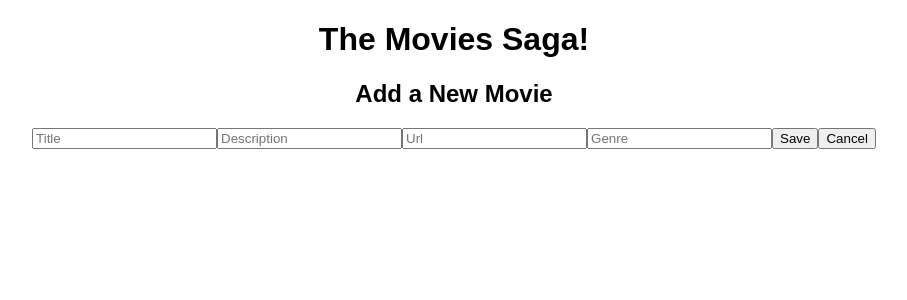
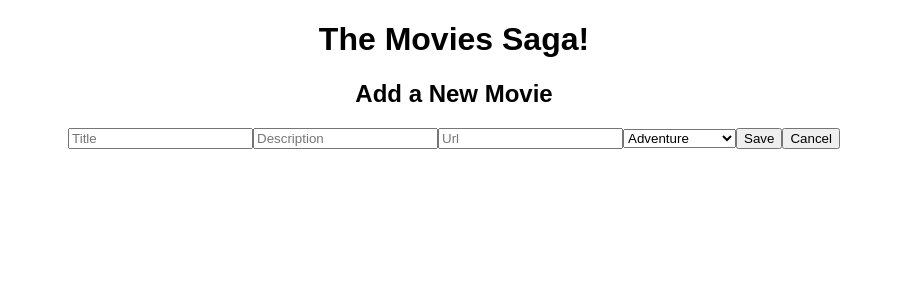
Before and after one commit to twol33/movie-library, a React (Create React App) app: page /#/addMovie in a window 1280 px wide. Shown: the top 300 px of the page, without its empty margins (186-1093 px from the left). Built offline with nearby package versions, Linux system fonts and the light colour scheme.

Commit message:
added drop down menu to add new movie

```diff
--- a/package.json
+++ b/package.json
@@ -5,6 +5,7 @@
   "proxy": "http://localhost:5000",
   "dependencies": {
     "@material-ui/core": "^4.11.3",
+    "@popperjs/core": "^2.10.2",
     "axios": "^0.21.1",
     "pg": "^8.2.1",
     "react": "^17.0.1",
--- a/src/components/MovieNewAdd/MovieNewAdd.jsx
+++ b/src/components/MovieNewAdd/MovieNewAdd.jsx
@@ -1,6 +1,7 @@
 import { useDispatch } from "react-redux";
 import { useState } from 'react';
 import { useHistory } from "react-router";
+import { createPopper } from '@popperjs/core';
 
 function MovieNewAdd() {
     const dispatch = useDispatch();
@@ -54,12 +55,29 @@ function MovieNewAdd() {
                     onChange={ (event) => setNewMovie({...newMovie, poster: event.target.value })}
                 />
 
-                <input
+                {/* <input
                     type='text'
                     placeholder='Genre'
                     value={newMovie.genre_id}
                     onChange={ (event) => setNewMovie({...newMovie, genre_id: event.target.value })}
-                />
+                /> */}
+
+                <select name='selectList' id='select-list'>
+                    <option onChange={ (event) => setNewMovie({...newMovie, genre_id: event.target.value })} value={newMovie.genre_id} >Adventure</option>
+                    <option onChange={ (event) => setNewMovie({...newMovie, genre_id: event.target.value })} value={newMovie.genre_id} >Animated</option>
+                    <option onChange={ (event) => setNewMovie({...newMovie, genre_id: event.target.value })} value={newMovie.genre_id} >Biographical</option>
+                    <option onChange={ (event) => setNewMovie({...newMovie, genre_id: event.target.value })} value={newMovie.genre_id} >Comedy</option>
+                    <option onChange={ (event) => setNewMovie({...newMovie, genre_id: event.target.value })} value={newMovie.genre_id} >Disaster</option>
+                    <option onChange={ (event) => setNewMovie({...newMovie, genre_id: event.target.value })} value={newMovie.genre_id} >Drama</option>
+                    <option onChange={ (event) => setNewMovie({...newMovie, genre_id: event.target.value })} value={newMovie.genre_id} >Epic</option>
+                    <option onChange={ (event) => setNewMovie({...newMovie, genre_id: event.target.value })} value={newMovie.genre_id} >Fantasy</option>
+                    <option onChange={ (event) => setNewMovie({...newMovie, genre_id: event.target.value })} value={newMovie.genre_id} >Musical</option>
+                    <option onChange={ (event) => setNewMovie({...newMovie, genre_id: event.target.value })} value={newMovie.genre_id} >Romantic</option>
+                    <option onChange={ (event) => setNewMovie({...newMovie, genre_id: event.target.value })} value={newMovie.genre_id} >Science Fiction</option>
+                    <option onChange={ (event) => setNewMovie({...newMovie, genre_id: event.target.value })} value={newMovie.genre_id} >Space-Opera</option>
+                    <option onChange={ (event) => setNewMovie({...newMovie, genre_id: event.target.value })} value={newMovie.genre_id} >Superhero</option>
+                </select>
+
                 <button type='submit' >Save</button>
                 <button onClick={cancelGo}>Cancel</button>
             </form>
```
Also changed, not shown: 1 other file (tests, documents, lock files or other folders).
